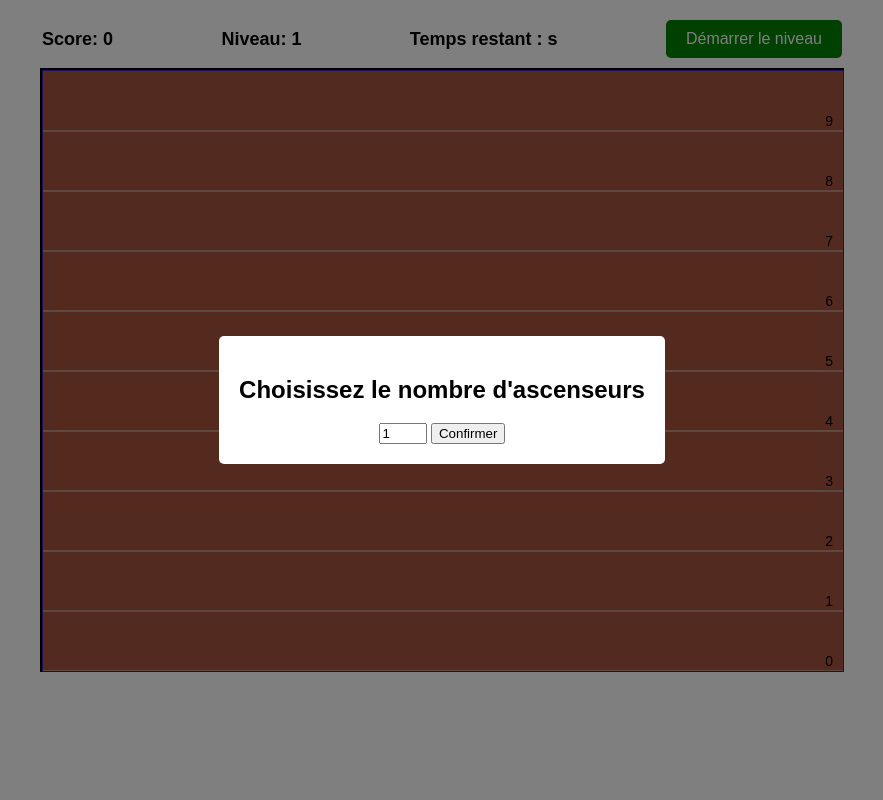
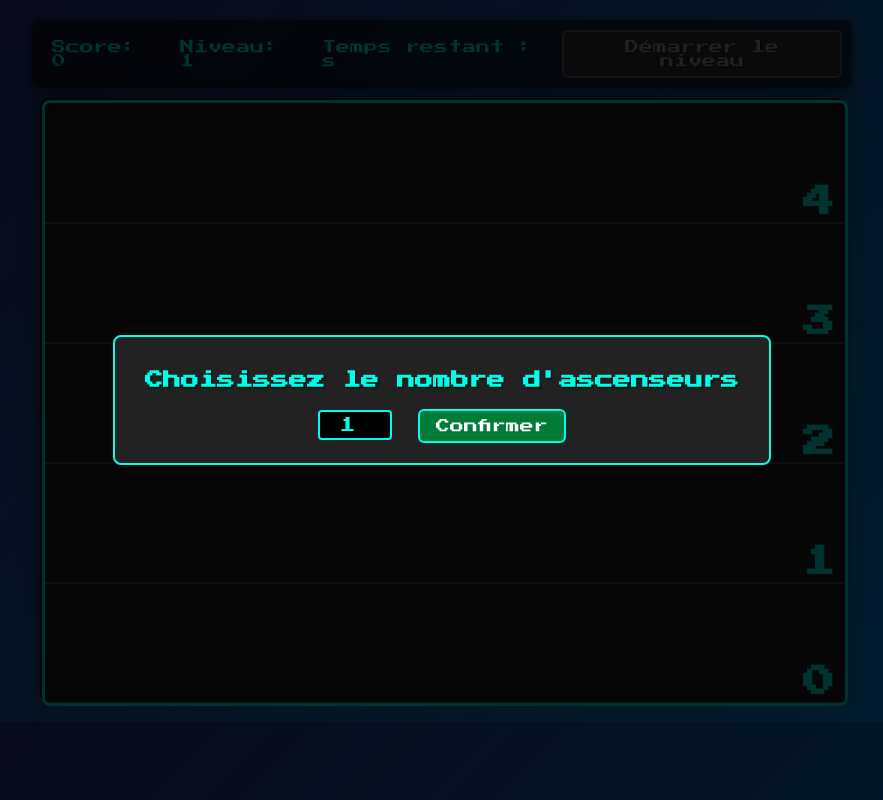
Before and after one commit to alexandreandre/ProjetTDLOG, a Flask app: page / in a window 1280 px wide. Shown: the whole page, without its empty margins (198-1081 px from the left). Run offline with Flask 3, Linux system fonts and the light colour scheme.

Commit message:
Nouveau design : Arcade

```diff
--- a/static/css/styles.css
+++ b/static/css/styles.css
@@ -1,77 +1,170 @@
-body {
+/* -------------------------------------------------
+   STYLE GLOBAL
+   ------------------------------------------------- */
+   html, body {
     margin: 0;
     padding: 0;
-    background-color: #ffffff;
-    font-family: Arial, sans-serif;
+    background: linear-gradient(135deg, #2a2a72, #009ffd);
+    font-family: 'Press Start 2P', Arial, sans-serif;
+    color: #fff; /* Couleur de texte par défaut blanche */
+    overflow: hidden; /* On évite le scroll */
   }
 
-/* Conteneur de l'interface utilisateur */
-#ui-container {
-    width: 800px;
-    margin: 20px auto 10px auto;
-    display: flex;
-    justify-content: space-between;
-    align-items: center;
+  body {
+    /* Petit offset en haut, si besoin */
+    padding: 20px;
+    box-sizing: border-box;
   }
 
-#score, #level, #timer {
-    font-size: 18px;
-    font-weight: bold;
-}
-
-#startButton {
-    padding: 10px 20px;
-    background-color: green;
-    color: white;
-    border: none;
-    font-size: 16px;
-    cursor: pointer;
-    border-radius: 5px;
-}
-
+  /* -------------------------------------------------
+     CONTENEUR DU JEU
+     ------------------------------------------------- */
   #game-container {
     position: relative;
     width: 800px;
     height: 600px;
     margin: 0 auto;
-    background-color: #ffffff;
-    border: 2px solid #000000;
+    border: 2px solid #000;
+    box-shadow: 0 0 20px rgba(0,0,0,0.5);
+    border-radius: 8px;
+    background: #2b2b2b;
   }
 
-/* Style pour le canvas */
+  /* -------------------------------------------------
+     LE CANVAS
+     ------------------------------------------------- */
   #gameCanvas {
     display: block;
-    background-color: #a8543f;
-    border: 1px solid #4018b8;
+    /* Fond sombre ou un dégradé plus subtil */
+    background: #202020;
+    border: 3px solid #00ffea;
+    border-radius: 8px;
+    box-shadow: inset 0 0 20px rgba(0,0,0,0.5);
+    margin: 0 auto;
   }
 
-/* Style pour les numéros d'étage */
-.floor-label {
-    position: absolute;
-    right: 10px;
-    font-size: 14px;
-    font-weight: bold;
-    color: black;
+  /* -------------------------------------------------
+     INTERFACE UTILISATEUR (SCORE, LEVEL, TIMER)
+     ------------------------------------------------- */
+  #ui-container {
+    width: 800px;
+    margin: 0 auto 10px auto;
+    display: flex;
+    justify-content: space-between;
+    align-items: center;
+    background: rgba(0,0,0,0.6);
+    padding: 10px;
+    border-radius: 8px;
+    box-shadow: 0 2px 10px rgba(0,0,0,0.5);
   }
 
-/* Overlay plein écran */
+  #score, #level, #timer {
+    font-size: 14px;
+    color: #00ffea;
+    margin: 0 10px;
+    text-shadow: 1px 1px 2px rgba(0,0,0,0.8);
+  }
+
+  /* -------------------------------------------------
+     BOUTON START
+     ------------------------------------------------- */
+  #startButton {
+    padding: 8px 16px;
+    background-color: #007b38; /* Vert punchy */
+    color: #fff;
+    border: 2px solid #00ffea;
+    font-size: 14px;
+    cursor: pointer;
+    border-radius: 6px;
+    transition: background-color 0.2s, transform 0.2s;
+    text-shadow: 1px 1px 2px rgba(0,0,0,0.8);
+    font-family: 'Press Start 2P', Arial, sans-serif;
+  }
+
+  #startButton:hover {
+    background-color: #00a44c;
+    transform: scale(1.05);
+  }
+
+  #startButton:disabled {
+    background-color: #333;
+    color: #aaa;
+    border-color: #666;
+    cursor: not-allowed;
+  }
+
+  /* -------------------------------------------------
+     OVERLAY
+     ------------------------------------------------- */
   #overlay {
     position: fixed;
     top: 0;
     left: 0;
     width: 100%;
     height: 100%;
-    background: rgba(0,0,0,0.5); /* fond semi-transparent */
+    background: rgba(0,0,0,0.8);
     display: flex;
     justify-content: center;
     align-items: center;
     z-index: 9999;
   }
 
-/* Contenu de l'overlay */
   #overlay-content {
-    background: #fff;
-    padding: 20px;
-    border-radius: 5px;
+    background: #222;
+    padding: 20px 30px;
+    border-radius: 8px;
     text-align: center;
+    color: #fff;
+    border: 2px solid #00ffea;
+    box-shadow: 0 0 10px rgba(0,0,0,0.7);
   }
+
+  #overlay-content h2 {
+    margin-bottom: 20px;
+    font-size: 18px;
+    color: #00ffea;
+    text-shadow: 1px 1px 2px #000;
+  }
+
+  #overlay-content input[type="number"] {
+    width: 60px;
+    padding: 5px;
+    font-size: 16px;
+    text-align: center;
+    font-family: 'Press Start 2P', Arial, sans-serif;
+    margin-right: 10px;
+    border: 2px solid #00ffea;
+    background: #000;
+    color: #00ffea;
+    border-radius: 4px;
+    outline: none;
+  }
+
+  #overlay-content button {
+    background-color: #007b38;
+    color: #fff;
+    border: 2px solid #00ffea;
+    font-size: 14px;
+    padding: 8px 16px;
+    font-family: 'Press Start 2P', Arial, sans-serif;
+    cursor: pointer;
+    border-radius: 6px;
+    transition: background-color 0.2s, transform 0.2s;
+  }
+
+  #overlay-content button:hover {
+    background-color: #00a44c;
+    transform: scale(1.05);
+  }
+
+  /* -------------------------------------------------
+     FLOORS LABEL (SI UTILISÉ) - exemple
+     ------------------------------------------------- */
+  .floor-label {
+    position: absolute;
+    right: 10px;
+    font-size: 14px;
+    font-weight: bold;
+    color: #00ffea;
+    text-shadow: 1px 1px 2px rgba(0,0,0,0.8);
+  }
--- a/static/js/game.js
+++ b/static/js/game.js
@@ -18,32 +18,35 @@ let selectedElevatorCount = 1; // Valeur par défaut
 const elevators = [];
 const characters = [];
 
-
 // Configuration des niveaux avec capacité des ascenseurs et le paramètre floors
-const levelConfig =  {1: { // Configs pour 1 ascenseur
-    1: { spawnSpeed: 1750, elevatorSpeed: 200, scoreToPass: 70, capacity: 1, floors: 10,
+const levelConfig = {
+    1: {
+        1: { spawnSpeed: 1750, elevatorSpeed: 200, scoreToPass: 70, capacity: 1, floors: 5,
             elevatorColor: "blue", movingElevatorColor: "pink", passengerColor: "blue"
          },
-    2: { spawnSpeed: 2000, elevatorSpeed: 300, scoreToPass: 100, capacity: 1, floors: 10,
+        2: { spawnSpeed: 2000, elevatorSpeed: 150, scoreToPass: 100, capacity: 1, floors: 8,
             elevatorColor: "gray", movingElevatorColor: "orange", passengerColor: "blue"
          },
-    3: { spawnSpeed: 1500, elevatorSpeed: 200, scoreToPass: 150, capacity: 1, floors: 10,
+        3: { spawnSpeed: 1400, elevatorSpeed: 50, scoreToPass: 140, capacity: 1, floors: 10,
+            elevatorColor: "gray", movingElevatorColor: "orange", passengerColor: "blue"
+         },
+        4: { spawnSpeed: 1300, elevatorSpeed: 10, scoreToPass: 160, capacity: 1, floors: 10,
+        elevatorColor: "gray", movingElevatorColor: "orange", passengerColor: "lime"
+        }
+    },
+    2: { // Configs pour 2 ascenseurs
+        1: { spawnSpeed: 2000, elevatorSpeed: 800, scoreToPass: 50, capacity: 1, floors: 5,
+            elevatorColor: "gray", movingElevatorColor: "orange", passengerColor: "blue"
+         },
+        2: { spawnSpeed: 2300, elevatorSpeed: 400, scoreToPass: 90, capacity: 1, floors: 8,
+            elevatorColor: "gray", movingElevatorColor: "orange", passengerColor: "blue"
+         },
+        3: { spawnSpeed: 2000, elevatorSpeed: 300, scoreToPass: 110, capacity: 1, floors: 10,
             elevatorColor: "gray", movingElevatorColor: "orange", passengerColor: "blue"
          }
     },
-2: { // Configs pour 2 ascenseurs
-    1: { spawnSpeed: 1500, elevatorSpeed: 180, scoreToPass: 80, capacity: 2, floors: 10,
-        elevatorColor: "gray", movingElevatorColor: "orange", passengerColor: "blue"
-     },
-    2: { spawnSpeed: 1800, elevatorSpeed: 250, scoreToPass: 120, capacity: 2, floors: 10,
-        elevatorColor: "gray", movingElevatorColor: "orange", passengerColor: "blue"
-     },
-    3: { spawnSpeed: 1400, elevatorSpeed: 180, scoreToPass: 160, capacity: 2, floors: 10,
-        elevatorColor: "gray", movingElevatorColor: "orange", passengerColor: "blue"
-     }
-},
-3: { // Configs pour 3 ascenseurs
-    1: { spawnSpeed: 1300, elevatorSpeed: 160, scoreToPass: 90, capacity: 2, floors: 10,
+    3: {
+        1: { spawnSpeed: 1300, elevatorSpeed: 160, scoreToPass: 90,  capacity: 2, floors: 10,
             elevatorColor: "gray", movingElevatorColor: "orange", passengerColor: "blue"
         },
         2: { spawnSpeed: 1600, elevatorSpeed: 220, scoreToPass: 140, capacity: 2, floors: 10,
@@ -53,8 +56,8 @@ const levelConfig =  {1: { // Configs pour 1 ascenseur
             elevatorColor: "gray", movingElevatorColor: "orange", passengerColor: "blue"
         }
     },
-4: { // Configs pour 3 ascenseurs
-    1: { spawnSpeed: 1300, elevatorSpeed: 160, scoreToPass: 90, capacity: 2, floors: 10,
+    4: {
+        1: { spawnSpeed: 1300, elevatorSpeed: 160, scoreToPass: 90,  capacity: 2, floors: 10,
             elevatorColor: "gray", movingElevatorColor: "orange", passengerColor: "blue"
         },
         2: { spawnSpeed: 1600, elevatorSpeed: 220, scoreToPass: 140, capacity: 2, floors: 10,
@@ -64,8 +67,8 @@ const levelConfig =  {1: { // Configs pour 1 ascenseur
             elevatorColor: "gray", movingElevatorColor: "orange", passengerColor: "blue"
         }
     },
-5: { // Configs pour 3 ascenseurs
-    1: { spawnSpeed: 1300, elevatorSpeed: 160, scoreToPass: 90, capacity: 2, floors: 10,
+    5: {
+        1: { spawnSpeed: 1300, elevatorSpeed: 160, scoreToPass: 90,  capacity: 2, floors: 10,
             elevatorColor: "gray", movingElevatorColor: "orange", passengerColor: "blue"
         },
         2: { spawnSpeed: 1600, elevatorSpeed: 220, scoreToPass: 140, capacity: 2, floors: 10,
@@ -74,15 +77,31 @@ const levelConfig =  {1: { // Configs pour 1 ascenseur
         3: { spawnSpeed: 1200, elevatorSpeed: 160, scoreToPass: 180, capacity: 2, floors: 10,
             elevatorColor: "gray", movingElevatorColor: "orange", passengerColor: "blue"
         }
-},}
-// Ajoutez
+    }
+};
 
+// Fonction utilitaire pour dessiner un rectangle arrondi
+function roundRect(ctx, x, y, width, height, radius) {
+    ctx.beginPath();
+    ctx.moveTo(x + radius, y);
+    ctx.lineTo(x + width - radius, y);
+    ctx.quadraticCurveTo(x + width, y, x + width, y + radius);
+    ctx.lineTo(x + width, y + height - radius);
+    ctx.quadraticCurveTo(x + width, y + height, x + width - radius, y + height);
+    ctx.lineTo(x + radius, y + height);
+    ctx.quadraticCurveTo(x, y + height, x, y + height - radius);
+    ctx.lineTo(x, y + radius);
+    ctx.quadraticCurveTo(x, y, x + radius, y);
+    ctx.closePath();
+    ctx.fill();
+    ctx.stroke();
+}
 
 // Classe Ascenseur
 class Elevator {
     constructor(id, capacity) {
         this.id = id;
-        this.capacity = capacity; // Capacité définie par le niveau
+        this.capacity = capacity;
         this.currentFloor = 0;
         this.destinationFloor = null;
         this.passengers = [];
@@ -102,11 +121,16 @@ class Elevator {
         }
         this.moving = true;
         this.destinationFloor = floor;
-        console.log(`Ascenseur ${this.id + 1} déplacé de l'étage ${this.currentFloor} à l'étage ${floor}`);
+        console.log(
+          `Ascenseur ${this.id + 1} déplacé de l'étage ${this.currentFloor} à l'étage ${floor}`
+        );
 
         const direction = floor > this.currentFloor ? 1 : -1;
         const moveInterval = setInterval(() => {
-            if (this.currentFloor + direction < 0 || this.currentFloor + direction >= config.floors) {
+            if (
+                this.currentFloor + direction < 0 ||
+                this.currentFloor + direction >= config.floors
+            ) {
                 clearInterval(moveInterval);
                 this.moving = false;
                 console.log(`Ascenseur ${this.id + 1} a atteint la limite des étages.`);
@@ -129,7 +153,9 @@ class Elevator {
     loadPassenger(passenger) {
         if (this.passengers.length < this.capacity) {
             this.passengers.push(passenger);
-            console.log(`Passager embarqué dans l'ascenseur ${this.id + 1} pour l'étage ${passenger.destinationFloor}`);
+            console.log(
+              `Passager embarqué dans l'ascenseur ${this.id + 1} pour l'étage ${passenger.destinationFloor}`
+            );
             return true;
         }
         console.log(`Ascenseur ${this.id + 1} plein. Passager ne peut pas embarquer.`);
@@ -138,7 +164,7 @@ class Elevator {
 
     unloadPassengers() {
         const initialCount = this.passengers.length;
-        this.passengers = this.passengers.filter(p => {
+        this.passengers = this.passengers.filter((p) => {
             if (p.destinationFloor === this.currentFloor) {
                 score += 10; // Exemple de score
                 console.log(`Passager déchargé à l'étage ${this.currentFloor}`);
@@ -166,60 +192,92 @@ class Elevator {
 
     draw() {
         const config = levelConfig[selectedElevatorCount][level];
+        // On calcule la hauteur d'un étage
         const floorHeight = canvas.height / config.floors;
+
+        // Au lieu d'un ascenseur fixe (60px), on l'adapte
+        // par exemple 90% de la hauteur de l'étage
+        const elevatorHeight = floorHeight ;
+        // On peut aussi adapter la largeur selon la capacité
         const x = 200 + this.id * 180;
         const baseWidth = 80;
         const widthPerCapacity = 20;
         const elevatorWidth = baseWidth + (widthPerCapacity * this.capacity);
-        const elevatorHeight = 60;
+
+        // La position Y dépend de currentFloor
         const y = canvas.height - (this.currentFloor * floorHeight) - elevatorHeight;
 
-        const elevatorColor = this.moving ? config.movingElevatorColor : config.elevatorColor;
-        ctx.fillStyle = elevatorColor;
-        ctx.fillRect(x, y, elevatorWidth, elevatorHeight);
+        // On crée un dégradé vertical
+        const grad = ctx.createLinearGradient(x, y, x, y + elevatorHeight);
+        if (this.moving) {
+            // Couleurs dégradées si l'ascenseur est en mouvement
+            grad.addColorStop(0, "#f5a9f2");
+            grad.addColorStop(1, "#d381c3");
+        } else {
+            // Couleurs dégradées si l'ascenseur est à l’arrêt
+            grad.addColorStop(0, "#70f4ff");
+            grad.addColorStop(1, "#2cb3bd");
+        }
 
-        ctx.fillRect(x, y, elevatorWidth, elevatorHeight);
+        ctx.fillStyle = grad;
+        ctx.strokeStyle = "#fff";
+        ctx.lineWidth = Math.min(8, Math.max(2, floorHeight * 0.03))+1; // On peut laisser 4 ou adapter
 
+        // Dessin du rectangle arrondi (roundRect)
+        roundRect(ctx, x, y, elevatorWidth, elevatorHeight, 10);
+
+        // Dessin des passagers
         const spacing = elevatorWidth / (this.capacity + 1);
+
+        // On peut ajuster la taille des passagers
+        const passengerRadius = elevatorHeight / 7; // ex. 1/4 de l'ascenseur
         for (let i = 0; i < this.capacity; i++) {
             const passengerX = x + spacing * (i + 1);
+            // Position verticale du passager au centre de l'ascenseur
             const passengerY = y + elevatorHeight / 2;
 
             if (i < this.passengers.length) {
-                const passenger = this.passengers[i];
-                ctx.fillStyle = config.passengerColor;
-
+                // Dessiner un cercle pour le passager, dont la taille dépend de l’ascenseur
                 ctx.beginPath();
-                ctx.arc(passengerX, passengerY, 8, 0, 2 * Math.PI);
+                ctx.arc(passengerX, passengerY, passengerRadius, 0, 2 * Math.PI);
+                ctx.fillStyle = "#ff00d4";
                 ctx.fill();
 
-                ctx.fillStyle = 'white';
-                ctx.textAlign = 'center';
-                ctx.font = '10px Arial';
-                ctx.fillText(`${passenger.destinationFloor}`, passengerX, passengerY + 3);
+                // Épaisseur de contour proportionnelle au rayon
+                const dynamicStroke = Math.min(8, Math.max(2, passengerRadius * 0.2))+1;
+                ctx.lineWidth = dynamicStroke;
+                ctx.strokeStyle = "#ffffff";
+                ctx.stroke();
+
+
+                // Affichage du floor de destination : on adapte aussi la taille de police
+                ctx.fillStyle = "#fff";
+                ctx.textAlign = "center";
+                ctx.font = `bold ${passengerRadius * 1.2}px Arial`;
+                ctx.fillText(
+                  `${this.passengers[i].destinationFloor}`,
+                  passengerX,
+                  passengerY + (passengerRadius * 0.4)
+                );
             } else {
-                ctx.strokeStyle = 'blue';
-                ctx.lineWidth = 2;
+                // Emplacement vide
                 ctx.beginPath();
-                ctx.arc(passengerX, passengerY, 8, 0, 2 * Math.PI);
+                ctx.arc(passengerX, passengerY, passengerRadius, 0, 2 * Math.PI);
+                ctx.strokeStyle = "#fff";
                 ctx.stroke();
             }
         }
 
-        ctx.fillStyle = 'white';
-        ctx.textAlign = 'center';
-        ctx.font = '14px Arial';
-        ctx.fillText(`A${this.id + 1}`, x + elevatorWidth / 2, y + elevatorHeight - 5);
-
+        // Si l’ascenseur est sélectionné, on dessine un contour jaune
         if (selectedElevator === this) {
-            ctx.strokeStyle = 'yellow';
+            ctx.strokeStyle = "yellow";
             ctx.lineWidth = 3;
             ctx.strokeRect(x, y, elevatorWidth, elevatorHeight);
         }
     }
 }
 
-// Classe Personnage
+
 class Character {
     constructor() {
         const config = levelConfig[selectedElevatorCount][level];
@@ -245,21 +303,43 @@ class Character {
         const floorHeight = canvas.height / config.floors;
         const charactersOnSameFloor = Character.getCharactersOnFloor(this.currentFloor);
         const localIndex = charactersOnSameFloor.indexOf(this);
+                // Rayon du personnage : 1/6e de la hauteur d’un étage, par exemple
+        // Ajuste ce ratio à ta convenance (0.1, 0.2, 0.3…)
+        const characterRadius = floorHeight /7;
 
-        const x = 100 - localIndex * 20;
-        const y = canvas.height - (this.currentFloor * floorHeight) - 20;
+        // Position X : on décale chaque personnage sur la même étage pour qu’ils ne se superposent pas
+        // Ici, on part de 80, par exemple, et on recule de 40 pixels par personnage
+        const baseX = 80;
+        const offsetX = characterRadius + 10;
+        const x = baseX - localIndex * offsetX;
+
+        // Position Y : on vise le centre de l’étage (this.currentFloor + 0.5)
+        // Ex.: pour l’étage i, la ligne du haut est à i * floorHeight,
+        // on veut la moitié (0.5) pour se mettre entre la ligne i et i+1
+        const y = canvas.height - (this.currentFloor + 0.5) * floorHeight;
+
+
+
 
         ctx.beginPath();
-        ctx.arc(x, y, 10, 0, 2 * Math.PI);
-        ctx.fillStyle = config.passengerColor;
+        ctx.arc(x, y, characterRadius, 0, 2 * Math.PI);
+        ctx.fillStyle = "#ff00d4";
         ctx.fill();
 
-        ctx.fill();
+        // Épaisseur de contour
+        const dynamicStroke = Math.min(8, Math.max(2, characterRadius * 0.2)+1);
+        ctx.lineWidth = dynamicStroke;
+        ctx.strokeStyle = "#fff";
+        ctx.stroke();
 
-        ctx.fillStyle = 'white';
-        ctx.textAlign = 'center';
-        ctx.font = '12px Arial';
-        ctx.fillText(this.destinationFloor, x, y + 4);
+
+        // Texte : destination floor
+        // On adapte la taille de la police au rayon
+        ctx.fillStyle = "#fff";
+        ctx.textAlign = "center";
+        ctx.font = `bold ${characterRadius * 1.4}px Arial`;
+        // Légèrement plus bas que le centre du cercle pour être visible
+        ctx.fillText(this.destinationFloor, x, y + (characterRadius * 0.4)+1);
     }
 }
 
@@ -280,7 +360,6 @@ function startLevel() {
     console.log(`Niveau ${level} démarré avec ${selectedElevatorCount} ascenseur(s).`);
 }
 
-
 function resetGame(config) {
     score = 0;
     characters.length = 0;
@@ -290,14 +369,14 @@ function resetGame(config) {
     for (let i = 0; i < selectedElevatorCount; i++) {
         elevators.push(new Elevator(i, config.capacity));
     }
-    console.log(`${selectedElevatorCount} ascenseur(s) initialisé(s) avec une capacité de ${config.capacity}`);
+    console.log(
+      `${selectedElevatorCount} ascenseur(s) initialisé(s) avec une capacité de ${config.capacity}`
+    );
 
     clearInterval(spawnInterval);
     spawnInterval = setInterval(spawnCharacter, config.spawnSpeed);
     updateUI();
 }
-
-
 
 function updateScore() {
     document.getElementById('score').innerText = `Score: ${score}`;
@@ -340,6 +419,7 @@ function checkLevelCompletion() {
         alert(`Niveau ${level} échoué. Essayez à nouveau.`);
     }
 
+    // Si on dépasse le nombre de niveaux config
     if (level > Object.keys(levelConfig[selectedElevatorCount]).length) {
         alert("Félicitations ! Vous avez terminé tous les niveaux !");
         level = 1;
@@ -357,28 +437,41 @@ function drawBuilding() {
     ctx.clearRect(0, 0, canvas.width, canvas.height);
 
     const floorHeight = canvas.height / config.floors;
-    ctx.strokeStyle = '#ccc';
+
+    // On calcule une taille de police dynamique
+    // Ici, on prend 30% de la hauteur d'un étage,
+    // mais en s'assurant que la taille ne dépasse pas 32px
+    // ni ne descende en dessous de 8px, pour rester lisible.
+    const labelFontSize = Math.min(32, Math.max(8, floorHeight * 0.3));
+
+    // On compose la valeur de font
+    ctx.font = `bold ${labelFontSize}px "Press Start 2P"`;
+    ctx.textAlign = 'right';
+    ctx.strokeStyle = "#888";
     ctx.lineWidth = 1;
-    ctx.textAlign = 'right';
-    ctx.font = '14px Arial';
 
     for (let i = 0; i < config.floors; i++) {
         const y = i * floorHeight;
         const canvasY = canvas.height - y;
+
+        // Tracer la ligne de plancher
         ctx.beginPath();
         ctx.moveTo(0, canvasY);
         ctx.lineTo(canvas.width, canvasY);
         ctx.stroke();
 
-        ctx.fillStyle = 'black';
+        // Dessiner le numéro de l’étage
+        ctx.fillStyle = "#00ffea";
         ctx.fillText(`${i}`, canvas.width - 10, canvasY - 5);
     }
 
-    elevators.forEach(elevator => {
+    // Dessin des ascenseurs et des personnages
+    elevators.forEach((elevator) => {
         elevator.draw();
     });
-
-    characters.forEach(character => character.draw());
+    characters.forEach((character) => {
+        character.draw();
+    });
 
     updateUI();
 }
@@ -400,6 +493,7 @@ canvas.addEventListener('click', function(event) {
     const clickY = event.clientY - rect.top;
 
     let clickedElevator = null;
+    // Vérifier si clic sur un ascenseur
     elevators.forEach(elevator => {
         const x = 100 + elevator.id * 180;
         const baseWidth = 80;
@@ -418,6 +512,7 @@ canvas.addEventListener('click', function(event) {
     });
 
     if (clickedElevator) {
+        // Gérer la sélection / déselection
         if (selectedElevator === clickedElevator) {
             selectedElevator = null;
             console.log(`Ascenseur ${clickedElevator.id + 1} déselectionné.`);
@@ -429,23 +524,26 @@ canvas.addEventListener('click', function(event) {
         return;
     }
 
+    // Si on n'a pas cliqué sur l'ascenseur, on détermine l'étage cliqué
     const floorNum = Math.floor((canvas.height - clickY) / floorHeight);
     const targetFloor = Math.max(0, Math.min(config.floors - 1, floorNum));
 
+    // Vérifier colonne pour déplacer un ascenseur
     clickedElevator = null;
     elevators.forEach(elevator => {
-        const x = 200 + elevator.id * 180; ///////////////////////////////////////
+        const x = 200 + elevator.id * 180;
         const baseWidth = 80;
         const widthPerCapacity = 20;
         const elevatorWidth = baseWidth + (widthPerCapacity * elevator.capacity);
-
         if (clickX >= x && clickX <= x + elevatorWidth) {
             clickedElevator = elevator;
         }
     });
 
     if (clickedElevator) {
-        console.log(`Ascenseur ${clickedElevator.id + 1} sélectionné pour aller à l'étage ${targetFloor}`);
+        console.log(
+          `Ascenseur ${clickedElevator.id + 1} sélectionné pour aller à l'étage ${targetFloor}`
+        );
         clickedElevator.moveToFloor(targetFloor);
         drawBuilding();
     } else {
@@ -457,7 +555,7 @@ function initGame() {
     console.log("Initialisation du jeu...");
     document.getElementById("startButton").addEventListener("click", startLevel);
 
-    // Nouveau : Gérer le bouton de confirmation du nombre d'ascenseurs
+    // Bouton de confirmation du nombre d'ascenseurs
     const confirmButton = document.getElementById("confirmElevatorCountButton");
     confirmButton.addEventListener("click", () => {
         const elevatorInput = document.getElementById("elevatorCountInput");
--- a/templates/index.html
+++ b/templates/index.html
@@ -1,9 +1,18 @@
 <!DOCTYPE html>
 <html lang="fr">
 <head>
-    <meta charset="UTF-8">
-    <meta name="viewport" content="width=device-width, initial-scale=1.0">
+  <meta charset="UTF-8" />
+  <meta name="viewport" content="width=device-width, initial-scale=1.0"/>
   <title>Jeu de Gestion d’Ascenseurs</title>
+
+  <!-- Google Fonts (ex. Press Start 2P) -->
+  <link rel="preconnect" href="https://fonts.googleapis.com" />
+  <link rel="preconnect" href="https://fonts.gstatic.com" crossorigin />
+  <link
+    href="https://fonts.googleapis.com/css2?family=Press+Start+2P&display=swap"
+    rel="stylesheet"
+  />
+
   <link rel="stylesheet" href="{{ url_for('static', filename='css/styles.css') }}">
 </head>
 <body>
@@ -22,12 +31,11 @@
   <div id="overlay">
     <div id="overlay-content">
       <h2>Choisissez le nombre d'ascenseurs</h2>
-            <input id="elevatorCountInput" type="number" min="1" max="5" value="1">
+      <input id="elevatorCountInput" type="number" min="1" max="5" value="1" />
       <button id="confirmElevatorCountButton">Confirmer</button>
     </div>
   </div>
 
   <script src="{{ url_for('static', filename='js/game.js') }}"></script>
 </body>
-
 </html>
```
Lines whose indentation alone changed are shown as unchanged.
